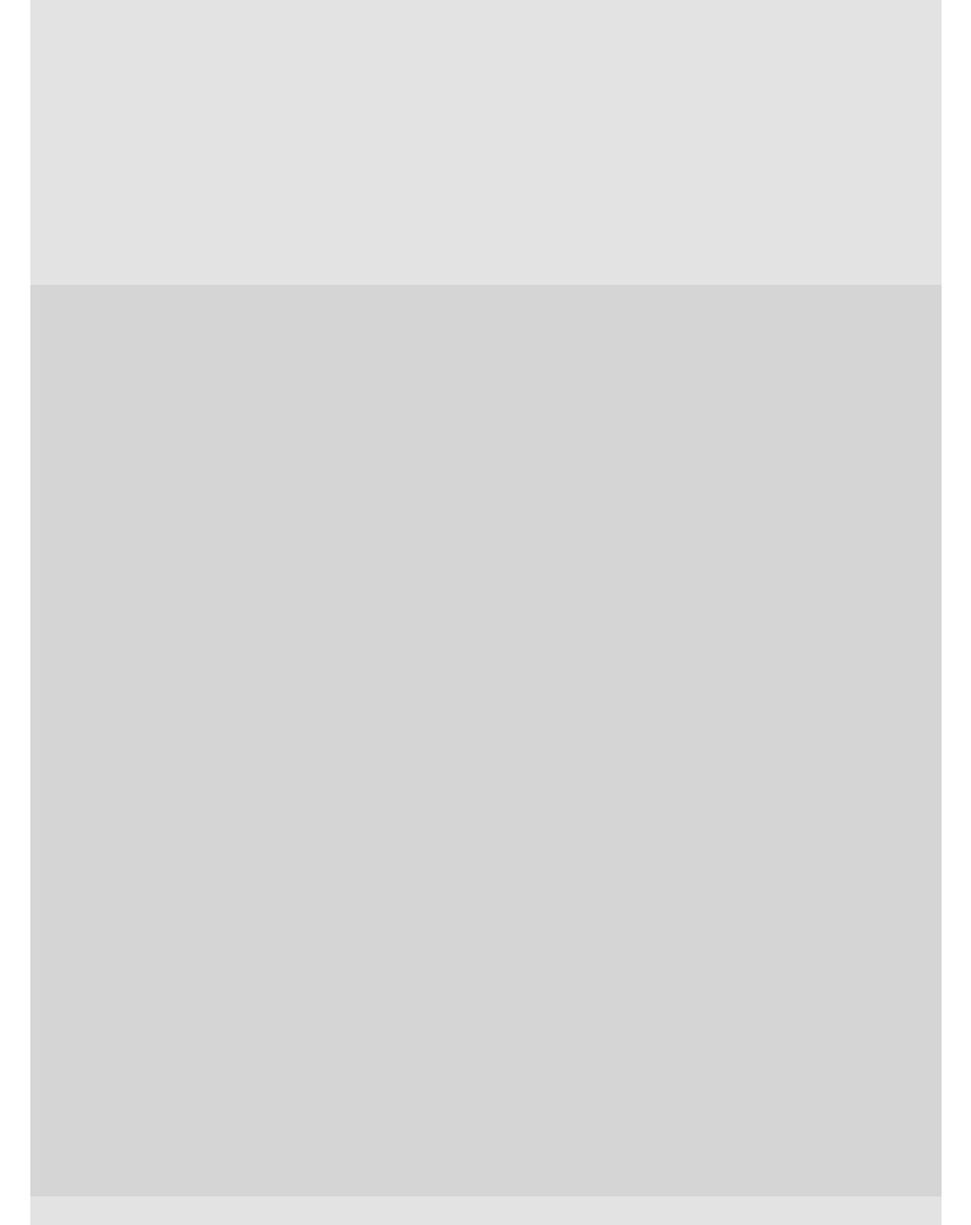
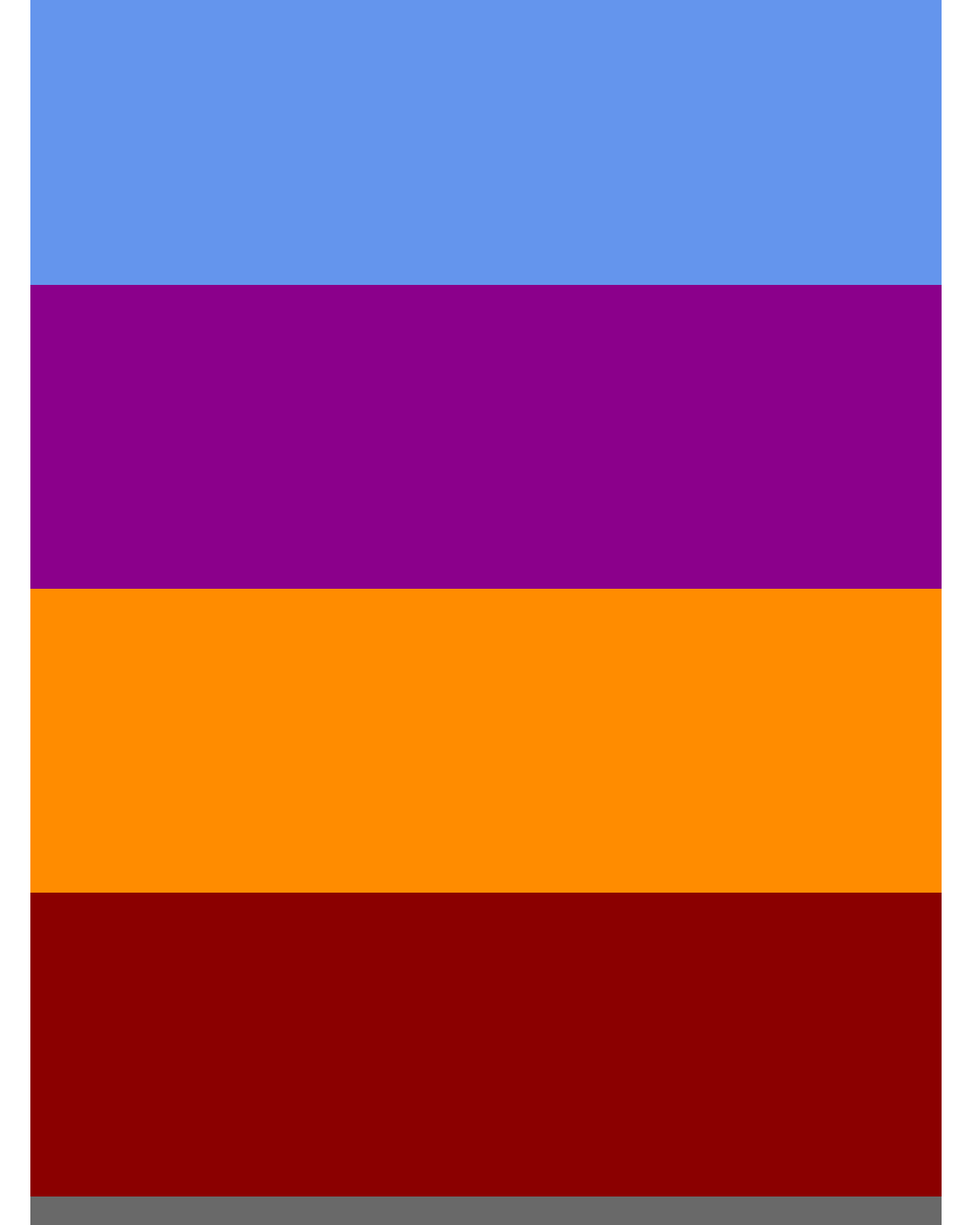
Before and after one commit to sconsani/media-queries-practice, a plain HTML site: page index.html in a window 1280 px wide. Shown: the whole page at 95% size, without its empty margins (128-1151 px from the left). Drawn offline with Linux system fonts and the light colour scheme.

Commit message:
updated colors for tablet and desktop

```diff
--- a/css/main.css
+++ b/css/main.css
@@ -25,7 +25,7 @@ header {
 }
 
 
-/*---------- CONTENT AREA ----------*/
+/*---------- CONTENT AREA -----already built for mobile viewing FIRST-----*/
 
 .col-3 {
   width: 100%;
@@ -34,15 +34,15 @@ header {
 }
 
 #column-1 {
-  background: #d5d5d5;
+  background: forestgreen;
 }
 
 #column-2 {
-  background: #d5d5d5;
+  background: orange;
 }
 
 #column-3 {
-  background: #d5d5d5;
+  background: salmon;
 }
 
 
@@ -60,23 +60,23 @@ footer {
 
 @media (min-width: 768px) {
   header {
-    background-color: ;
+    background-color: #6495ED;
   }
 
   #column-1 {
-    background-color: ;
+    background-color: coral;
   }
 
   #column-2 {
-    background-color: ;
+    background-color: cornsilk ;
   }
 
   #column-3 {
-    background-color: ;
+    background-color: cyan;
   }
 
   footer {
-    background-color: ;
+    background-color: crimson;
   }
 
 }
@@ -89,19 +89,19 @@ footer {
   }
 
   #column-1 {
-    background-color: ;
+    background-color: #8b008B;
   }
 
   #column-2 {
-    background-color: ;
+    background-color: #FF8C00 ;
   }
 
   #column-3 {
-    background-color: ;
+    background-color: #8B0000;
   }
 
   footer {
-    background-color: ;
+    background-color: #696969 ;
   }
 
 }
--- a/index.html
+++ b/index.html
@@ -3,7 +3,7 @@
   <head>
     <meta charset="UTF-8">
     <meta name="viewport" content="width=device-width, initial-scale=1">
-    <title>Skillcrush Testing</title>
+    <title>Media Queries: Changing Colors</title>
     <link rel="stylesheet" type="text/css" href="css/main.css" />
   </head>
 
```
Also changed, not shown: 1 other file.
